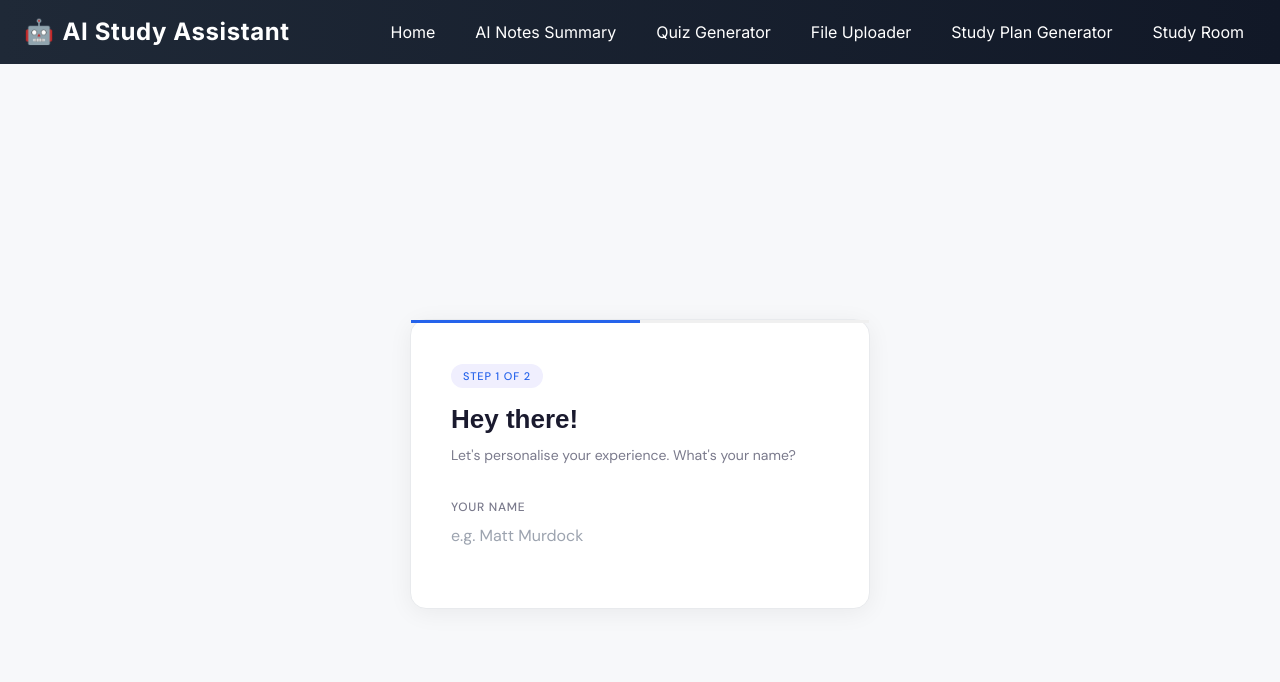
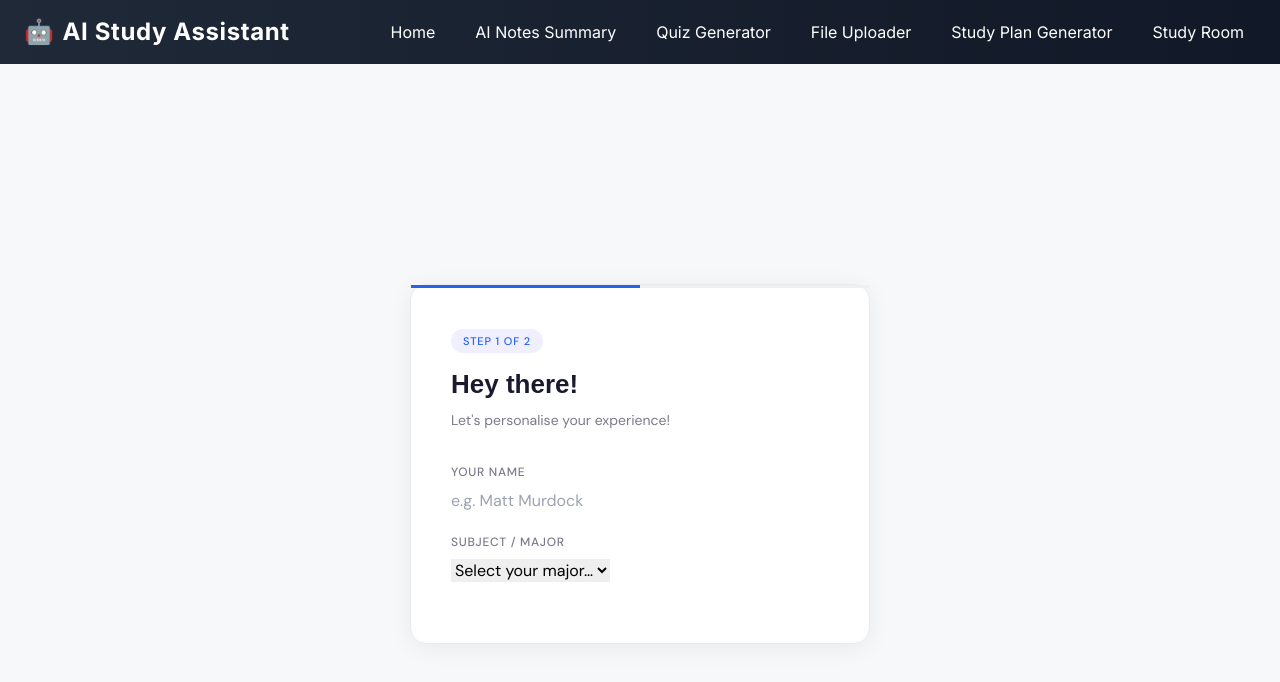
Before and after one commit to TeamLuna-dev/ai_study_tool, a React (Vite) app: page /onboarding in a window 1280 px wide. Shown: the top 682 px of the page. Built offline with nearby package versions, Linux system fonts and the light colour scheme; no server answers; the HTML template or start-up script is replaced by a standard one.

Commit message:
SCRUM-74: Added a dropdown selection for majors

```diff
--- a/src/components/onboarding/OnboardingPage.jsx
+++ b/src/components/onboarding/OnboardingPage.jsx
@@ -11,9 +11,11 @@ export default function OnboardingPage() {
             <div className="step-badge">Step 1 of 2</div>
               <h1>Hey there!</h1>
               <p className="subtitle">
-            Let's personalise your experience. What's your name?
+            Let's personalise your experience!
               </p>
           </div>
+
+
           <div className="field-group">
             <label htmlFor="displayName" className="field-label">
             Your name
@@ -26,6 +28,25 @@ export default function OnboardingPage() {
               placeholder="e.g. Matt Murdock"
             />
           </div>
+
+          <div className="field-group">
+
+          <label htmlFor="major" className="field-label">
+            Subject / Major
+          </label>
+          <select id="major" className="field-input field-select">
+            <option value="">Select your major…</option>
+            <option>Biology</option>
+            <option>Business</option>
+            <option>Computer Science</option>
+            <option>Economics</option>
+            <option>Engineering</option>
+            <option>Mathematics</option>
+            <option>Psychology</option>
+            <option>Philosophy</option>
+            <option>Other</option>
+          </select>
+        </div>
 
       </div>
 
```
